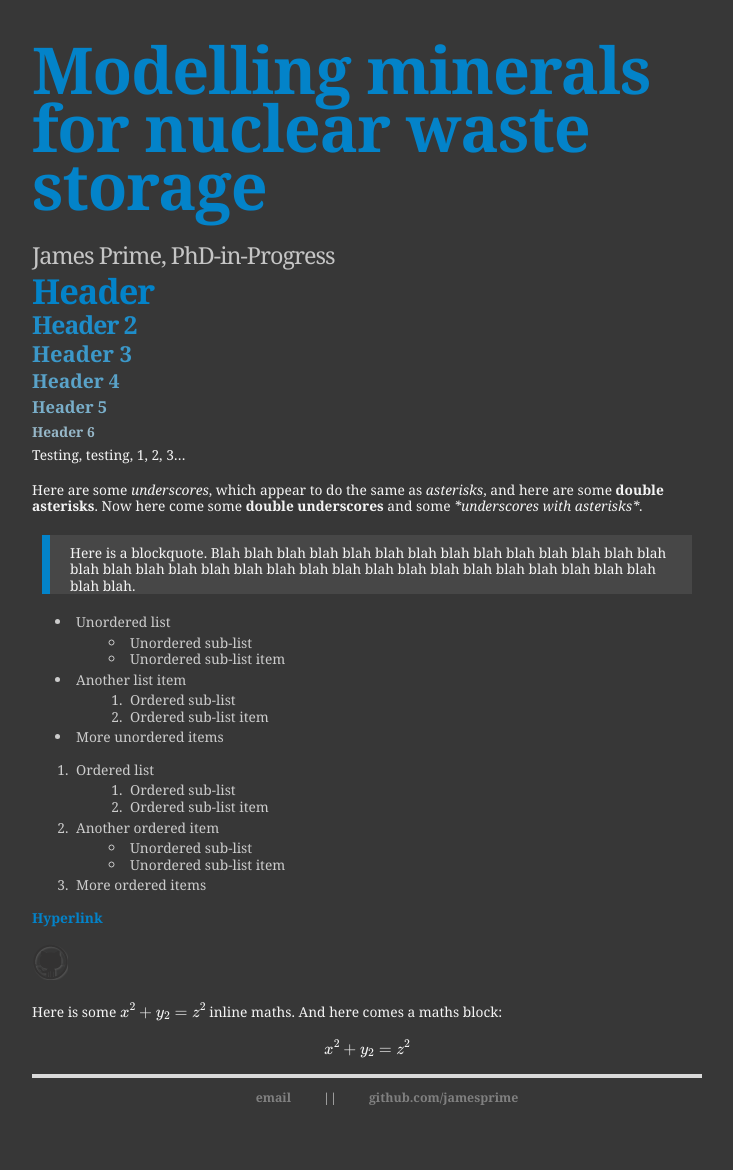
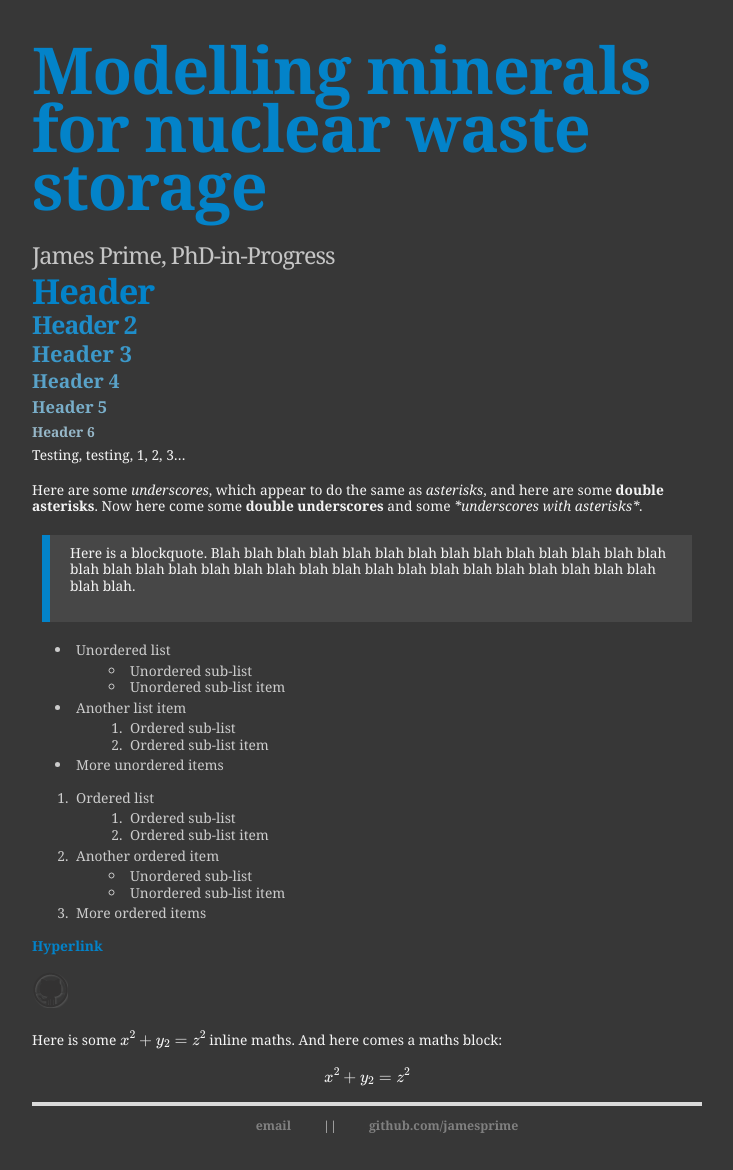
Before and after one commit to jamesprime/jamesprime.github.io, a Jekyll site: the page built from _pages/test/index.md, in a window 1280 px wide. Shown: the whole page, without its empty margins (273-1006 px from the left). Built offline with Jekyll 4.4.1, drawn with Linux system fonts in a browser that asks for light colours; nearby versions of some CDN libraries; formulas are drawn with MathJax 3; before the commit the page ends 1142 px from its top, so only the background shows below that.

Commit message:
Updated _sass/uberduper.scss
Removed blockquote padding-bottom and padding-left, and changed padding from 10px to 10px 10px 10px 20px

```diff
--- a/_sass/uberduper.scss
+++ b/_sass/uberduper.scss
@@ -121,9 +121,7 @@ blockquote {
     background: #474747;
     font-size: 1em;
     margin: 20px 10px;
-    padding: 10px;
-    padding-bottom: 0;
-    padding-left: 20px;
+    padding: 10px 10px 10px 20px;
 
     span {
         display: block;
```
